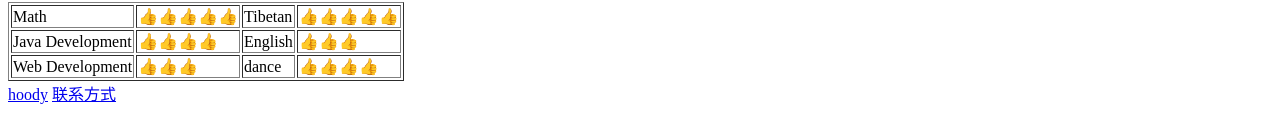
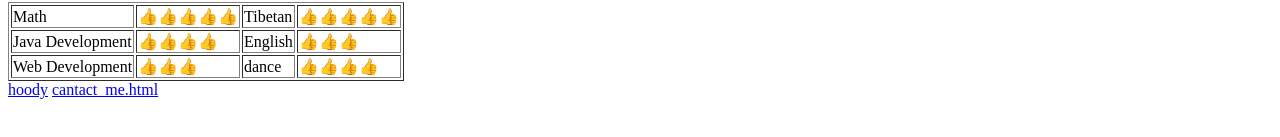
Before and after one commit to zerangcuo/zrcb, a plain HTML site: page index.html in a window 1280 px wide. Shown: the part 660-797 px from the top of the page. Drawn offline with Linux system fonts and the light colour scheme.

Commit message:
Update index.html

```diff
--- a/index.html
+++ b/index.html
@@ -64,4 +64,4 @@
 </body>
 </html>
 <a href="hooby.html">hoody</a>
-<a href="cantact_me.html">联系方式</a>
+<a href="cantact_me.html">cantact_me.html</a>
```
